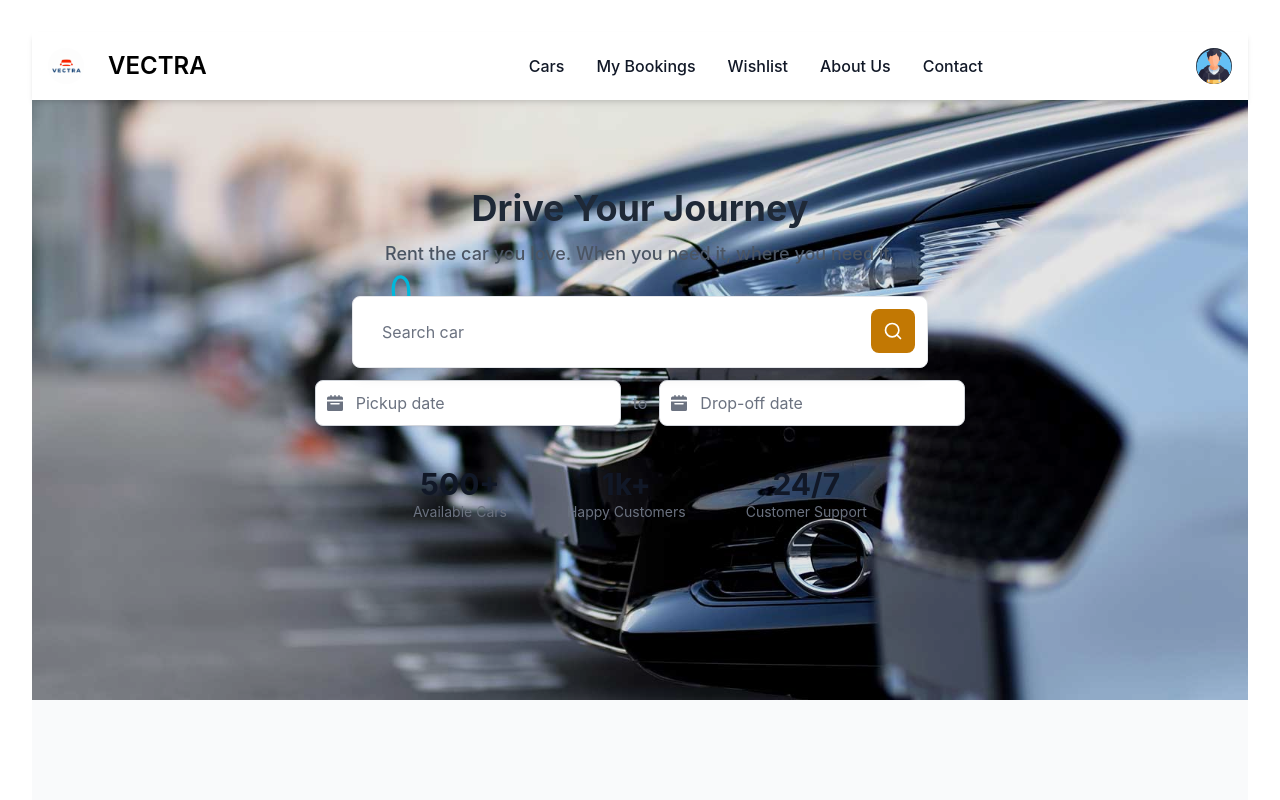
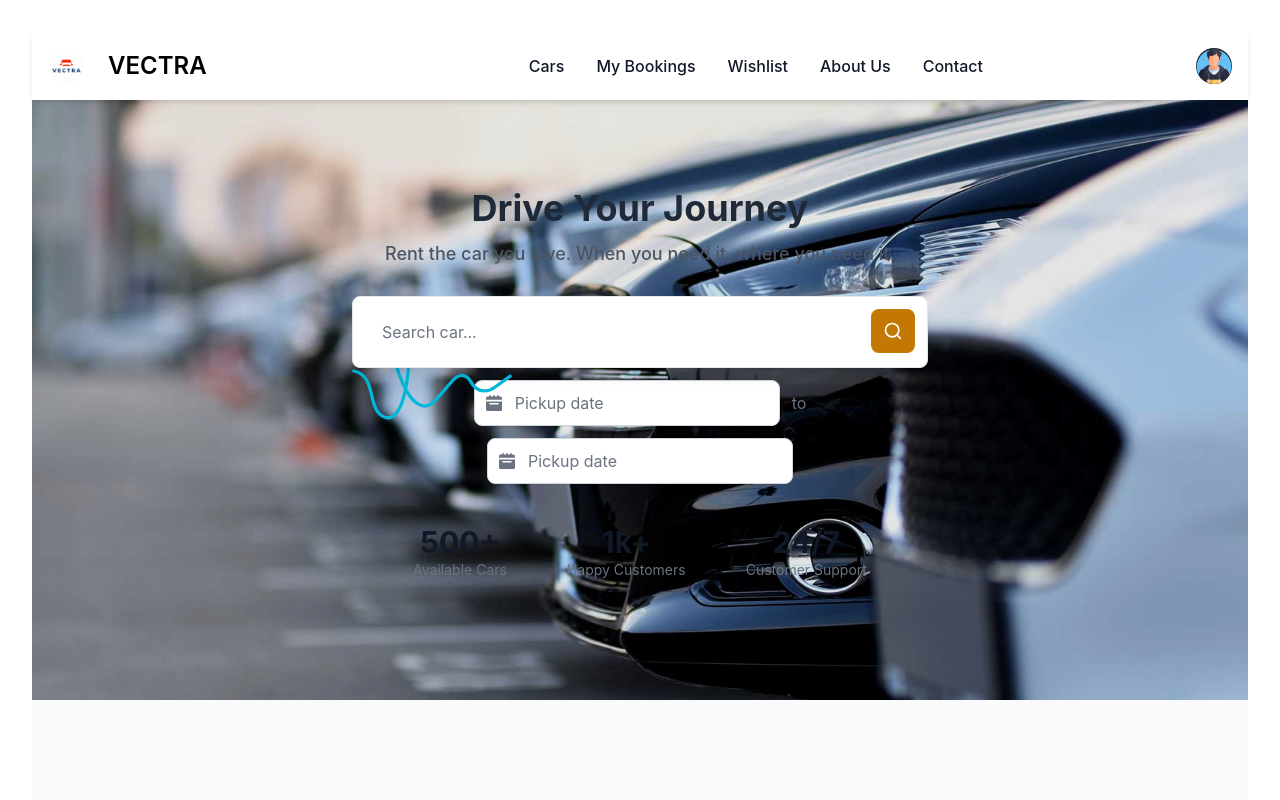
Before and after one commit to soul-SUMAN/VECTRA-, a React (Vite) app: page / in a window 1280 px wide. Shown: the top 800 px of the page. Built offline with nearby package versions, Linux system fonts and the light colour scheme.

Commit message:
small bug fixing

```diff
--- a/src/pages/Home.jsx
+++ b/src/pages/Home.jsx
@@ -18,25 +18,51 @@ export default function Home() {
 
             <div className="max-w-[85rem] mx-auto px-4 sm:px-6 lg:px-8">
                 <div className="text-center ">
-                <h1 className="text-4xl sm:text-6xl font-bold text-gray-800  dark:text-orange-500 text-shadow-yellow-500 ">
+                <h1 className="text-4xl sm:text-6xl font-bold text-gray-800
+                            dark:text-orange-500 text-shadow-yellow-500 ">
                     Drive Your Journey
                 </h1>
 
-                <p className="mt-3 text-gray-600 dark:text-amber-300 text-lg sm:text-md font-medium text-shadow-black">
+                <p className="mt-3 text-gray-600 dark:text-amber-300 text-lg
+                                    sm:text-md font-medium text-shadow-black">
                 Rent the car you love. When you need it, where you need it.
                 </p>
 
                 <div className="mt-7 sm:mt-12 mx-auto max-w-xl relative">
                     {/* Form */}
                     <form>
-                    <div className="relative z-10 flex gap-x-3 p-3 bg-white border border-gray-200 rounded-lg shadow-lg shadow-gray-100 dark:bg-neutral-900 dark:border-neutral-700 dark:shadow-gray-900/20">
+                    <div className="relative z-10 flex gap-x-3 p-3 bg-white border border-gray-200 rounded-lg
+                                    shadow-lg shadow-gray-100 dark:bg-neutral-900 dark:border-neutral-700
+                                    dark:shadow-gray-900/20">
                         <div className="w-full">
-                        <label htmlFor="hs-search-article-1" className="block text-sm text-gray-700 font-medium dark:text-white"><span className="sr-only">Search cars</span></label>
-                        <input type="text" name="hs-search-article-1" id="hs-search-article-1" className="py-2.5 px-4 block w-full border-transparent rounded-lg focus:border-yellow-500 focus:ring-yellow-500 dark:bg-neutral-900 dark:border-transparent dark:text-neutral-400 dark:placeholder-neutral-500 dark:focus:ring-neutral-600" placeholder="Search car" />
+                        <label htmlFor="hs-search-article-1" className="block text-sm text-gray-700 font-medium dark:text-white">
+                          <span className="sr-only">Search cars</span>
+                        </label>
+                        <input
+                          type="text"
+                          name="hs-search-article-1"
+                          id="hs-search-article-1"
+                          className="py-2.5 px-4 block w-full border-transparent
+                                    rounded-lg focus:border-yellow-500 focus:ring-yellow-500
+                                    dark:bg-neutral-900 dark:border-transparent dark:text-neutral-400
+                                    dark:placeholder-neutral-500 dark:focus:ring-neutral-600"
+                          placeholder="Search car..." />
                         </div>
                         <div>
-                        <a className="size-11 inline-flex justify-center items-center gap-x-2 text-sm font-medium rounded-lg border border-transparent bg-yellow-500 text-white hover:bg-yellow-600 focus:outline-hidden focus:bg-yellow-600 disabled:opacity-50 disabled:pointer-events-none" href="#">
-                            <svg className="shrink-0 size-5" xmlns="http://www.w3.org/2000/svg" width="24" height="24" viewBox="0 0 24 24" fill="none" stroke="currentColor" strokeWidth="2" strokeLinecap="round" strokeLinejoin="round"><circle cx="11" cy="11" r="8"/><path d="m21 21-4.3-4.3"/></svg>
+                        <a className="size-11 inline-flex justify-center items-center
+                                      gap-x-2 text-sm font-medium rounded-lg border border-transparent
+                                      bg-yellow-500 text-white hover:bg-yellow-600 focus:outline-hidden
+                                      focus:bg-yellow-600 disabled:opacity-50 disabled:pointer-events-none"
+                            href="#">
+                            <svg  className="shrink-0 size-5"
+                                  xmlns="http://www.w3.org/2000/svg"
+                                  width="24" height="24" viewBox="0 0 24 24"
+                                  fill="none" stroke="currentColor"
+                                  strokeWidth="2" strokeLinecap="round"
+                                  strokeLinejoin="round">
+                                  <circle cx="11" cy="11" r="8"/>
+                                  <path d="m21 21-4.3-4.3"/>
+                            </svg>
                         </a>
                         </div>
 
@@ -44,7 +70,7 @@ export default function Home() {
                         <div
                             id="date-range-picker"
                             date-rangepicker="true"
-                            className="flex items-center gap-3 mt-3 justify-center"
+                            className="flex flex-wrap items-center gap-3 mt-3 justify-center"
                           >
                             <div className="relative">
                               <div className="absolute inset-y-0 left-0 flex items-center pl-3 pointer-events-none">
@@ -62,13 +88,14 @@ export default function Home() {
                                 name="start"
                                 type="text"
                                 placeholder="Pickup date"
-                                className="pl-10 py-2.5 px-4 flex-1 border border-gray-300 rounded-lg shadow-sm
+                                className="w-full sm:w-auto pl-10 py-2.5 px-4 flex-1 border border-gray-300 rounded-lg shadow-sm
                                           focus:ring-yellow-500 focus:border-yellow-500
                                           dark:bg-neutral-800 dark:border-neutral-700 dark:text-white"
                               />
+
                             </div>
 
-                            <span className="text-gray-500">to</span>
+                            <span className=" flex sm:flex justify-center items-center h-full text-gray-500">to</span>
 
                             <div className="relative">
                               <div className="absolute inset-y-0 left-0 flex items-center pl-3 pointer-events-none">
@@ -82,14 +109,15 @@ export default function Home() {
                                 </svg>
                               </div>
                               <input
-                                id="datepicker-range-end"
-                                name="end"
+                                id="datepicker-range-start"
+                                name="start"
                                 type="text"
-                                placeholder="Drop-off date"
-                                className="pl-10 py-2.5 px-4 flex-1 border border-gray-300 rounded-lg shadow-sm
+                                placeholder="Pickup date"
+                                className="w-full sm:w-auto pl-10 py-2.5 px-4 flex-1 border border-gray-300 rounded-lg shadow-sm
                                           focus:ring-yellow-500 focus:border-yellow-500
                                           dark:bg-neutral-800 dark:border-neutral-700 dark:text-white"
                               />
+
                             </div>
                           </div>
 
@@ -98,7 +126,7 @@ export default function Home() {
 
                     {/* SVG Element */}
                     <div className="hidden md:block absolute top-0 end-0 -translate-y-12 translate-x-20">
-                    <svg className="w-16 h-auto text-orange-500" width="121" height="135" viewBox="0 0 121 135" fill="none" xmlns="http://www.w3.org/2000/svg">
+                    <svg className="w-16  h-auto text-orange-500" width="121" height="135" viewBox="0 0 121 135" fill="none" xmlns="http://www.w3.org/2000/svg">
                         <path d="M5 16.4754C11.7688 27.4499 21.2452 57.3224 5 89.0164" stroke="currentColor" strokeWidth="10" strokeLinecap="round"/>
                         <path d="M33.6761 112.104C44.6984 98.1239 74.2618 57.6776 83.4821 5" stroke="currentColor" strokeWidth="10" strokeLinecap="round"/>
                         <path d="M50.5525 130C68.2064 127.495 110.731 117.541 116 78.0874" stroke="currentColor" strokeWidth="10" strokeLinecap="round"/>
@@ -114,7 +142,6 @@ export default function Home() {
                     </div>
                     {/* End SVG Element */}
                 </div>
-
                 <div className="mt-5 sm:mt-10">
 
 
@@ -165,7 +192,7 @@ export default function Home() {
         </div>
 
         {/* RIGHT SIDE → About Content */}
-        <div className="flex flex-col gap-6">
+        <div className="flex flex-col gap-6 text-center lg:text-left items-center lg:items-start">
           <h2 className="text-4xl sm:text-5xl font-bold text-orange-500 dark:text-orange-400">
             About VECTRA
           </h2>
@@ -211,7 +238,7 @@ export default function Home() {
       <div className="w-full max-w-6xl px-4 md:px-6 lg:px-8 mx-auto grid lg:grid-cols-2 gap-12">
 
         {/* LEFT SIDE → Info */}
-        <div className="flex flex-col gap-6">
+        <div className="flex flex-col gap-6 text-center lg:text-left items-center lg:items-start">
           <h2 className="text-4xl sm:text-5xl font-bold text-orange-500 dark:text-orange-400">
             Get in Touch
           </h2>
@@ -221,7 +248,7 @@ export default function Home() {
             Reach out to us and we’ll get back to you quickly.
           </p>
 
-          <div className="mt-6 space-y-4">
+          <div className="mt-6 space-y-4 ">
             <p className="flex items-center text-gray-700 dark:text-gray-300">
               📍 <span className="ml-2">123 Car Street, Kolkata, India</span>
             </p>
```
Lines whose indentation alone changed are shown as unchanged.
